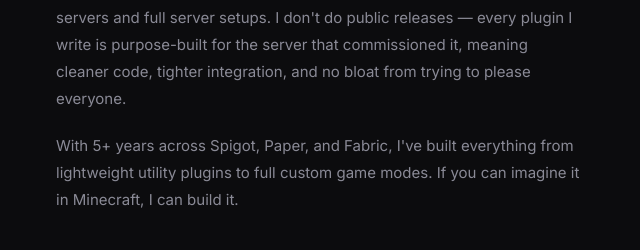
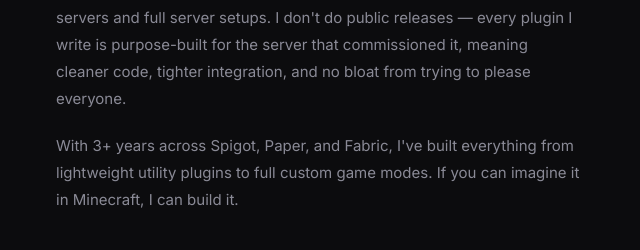
Before and after one commit to jackbeardless/jackbeardless.github.io, a plain HTML site: page index.html in a window 1280 px wide. Shown: the part 1083-1333 px from the top of the page, 8-648 px from the left. Drawn offline with nearby package versions, Linux system fonts and the light colour scheme.

Commit message:
ui fix
.

```diff
--- a/index.html
+++ b/index.html
@@ -321,7 +321,7 @@
                     meaning cleaner code, tighter integration, and no bloat from trying to please everyone.
                 </p>
                 <p class="mb-10" style="color:#8A8A96;line-height:1.8;font-size:0.9375rem;">
-                    With 5+ years across Spigot, Paper, and Fabric, I've built everything from lightweight utility
+                    With 3+ years across Spigot, Paper, and Fabric, I've built everything from lightweight utility
                     plugins to full custom game modes. If you can imagine it in Minecraft, I can build it.
                 </p>
 
```
